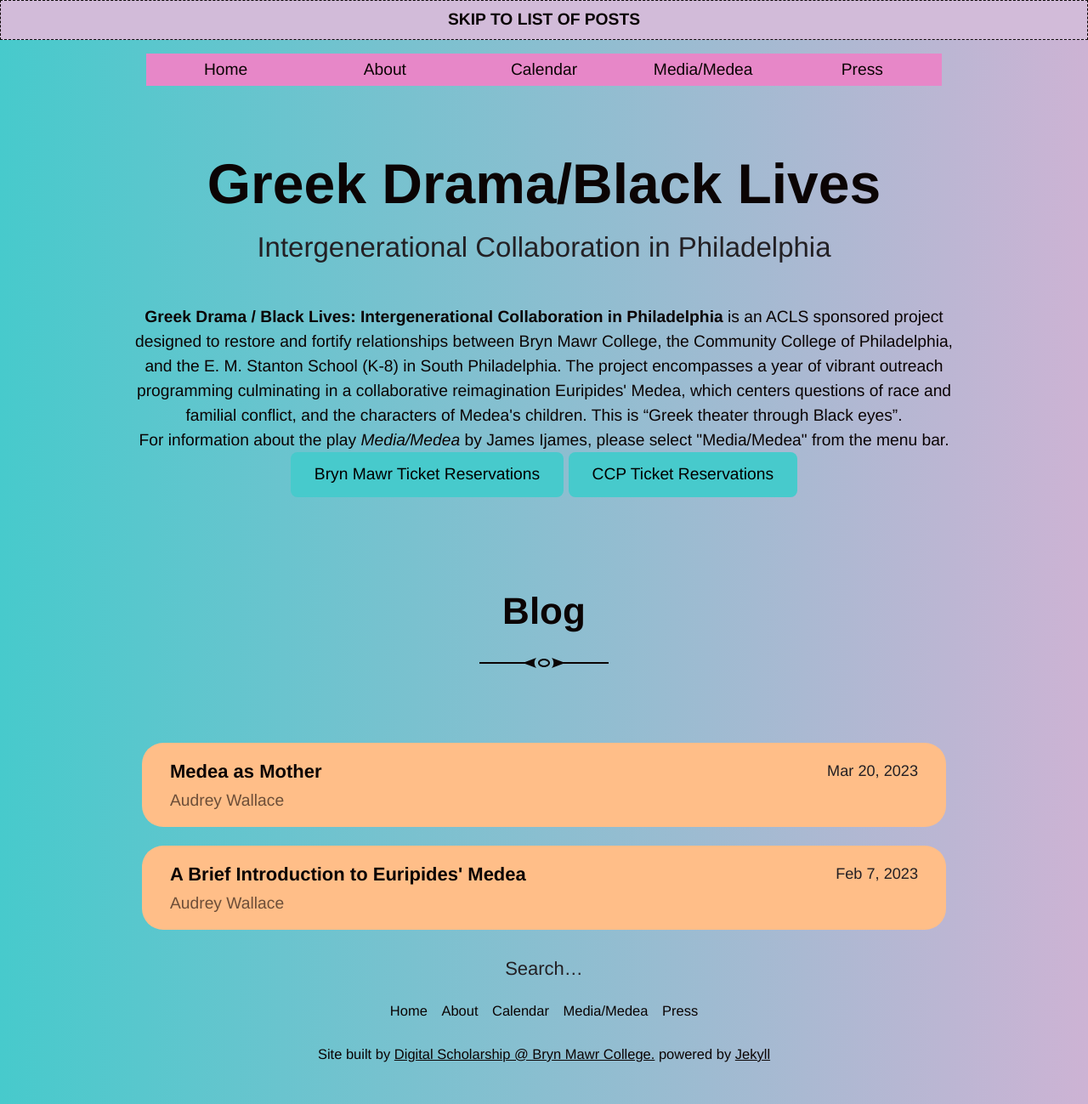
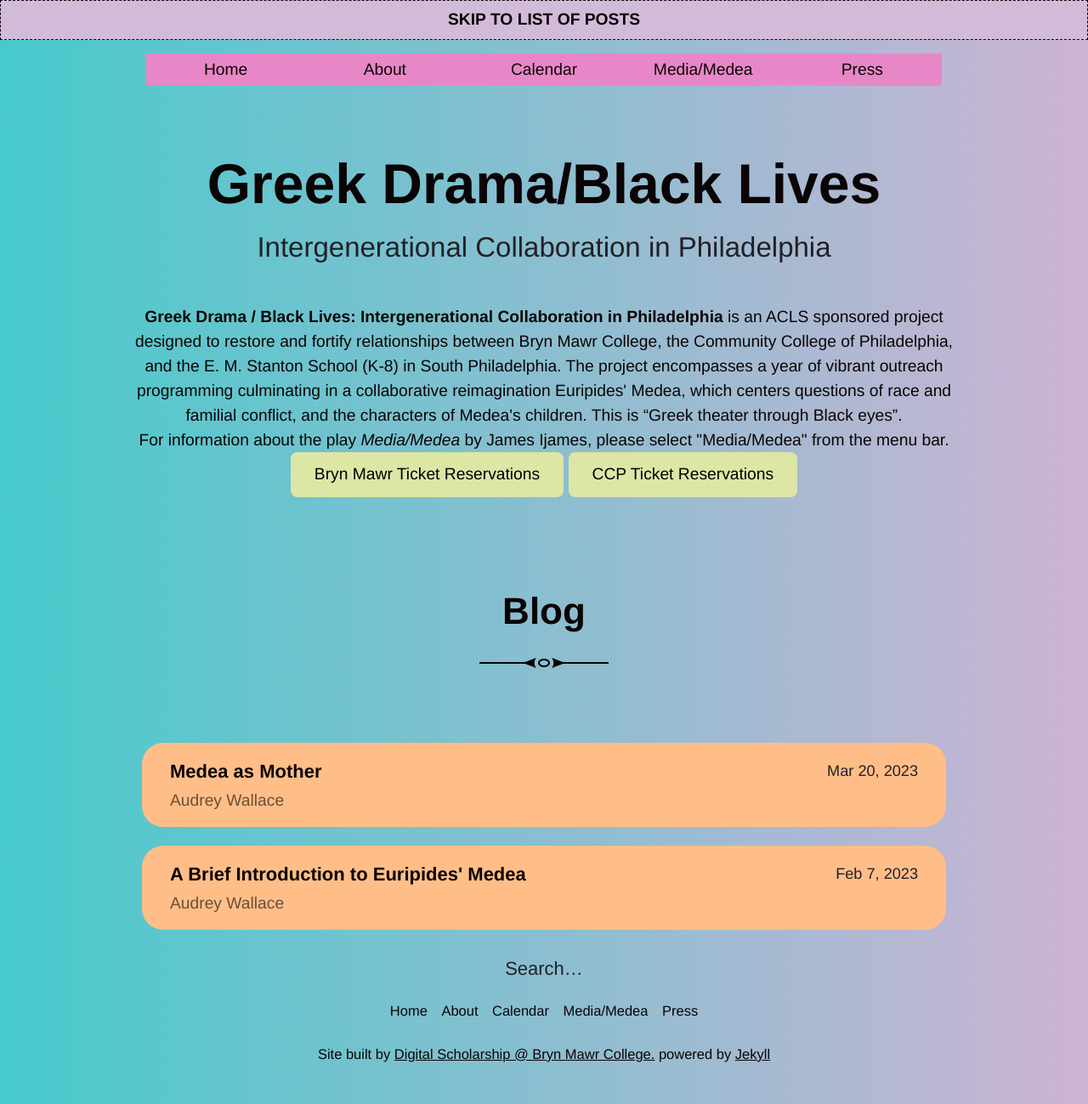
Before and after one commit to digbmc/media-medea, a Jekyll site: the page built from index.html, in a window 1280 px wide. Shown: the whole page at 85% size. Built offline with Jekyll 4.4.1, drawn with Linux system fonts in a browser that asks for light colours; the list of posts is cut into pages by our own code.

Commit message:
button color
Updated button color for better contrast on home screen

```diff
--- a/_sass/_medea.scss
+++ b/_sass/_medea.scss
@@ -1,7 +1,7 @@
 /* Button styling */
 
 button {
-    background-color: $bluegreen;
+    background-color: $lime;
     font: inherit;
     border: none;
     padding: 12px 28px;
```
